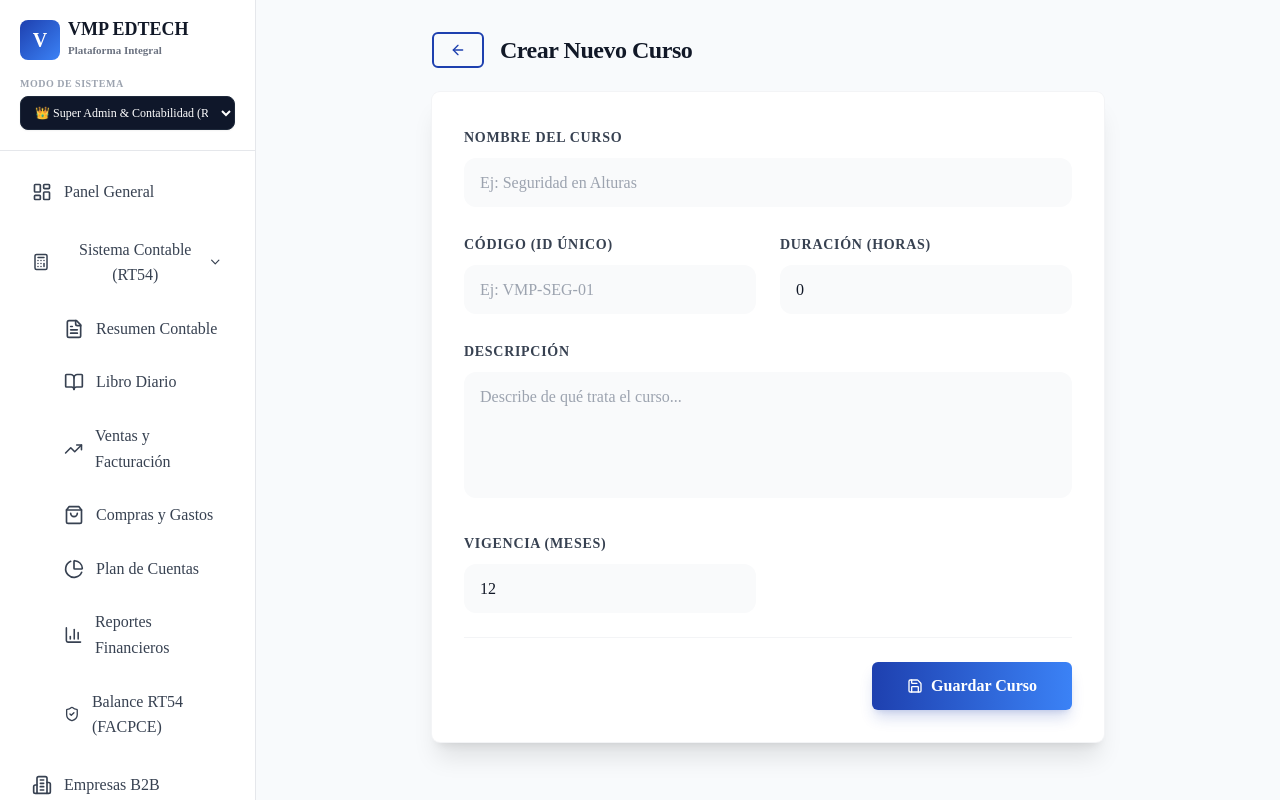
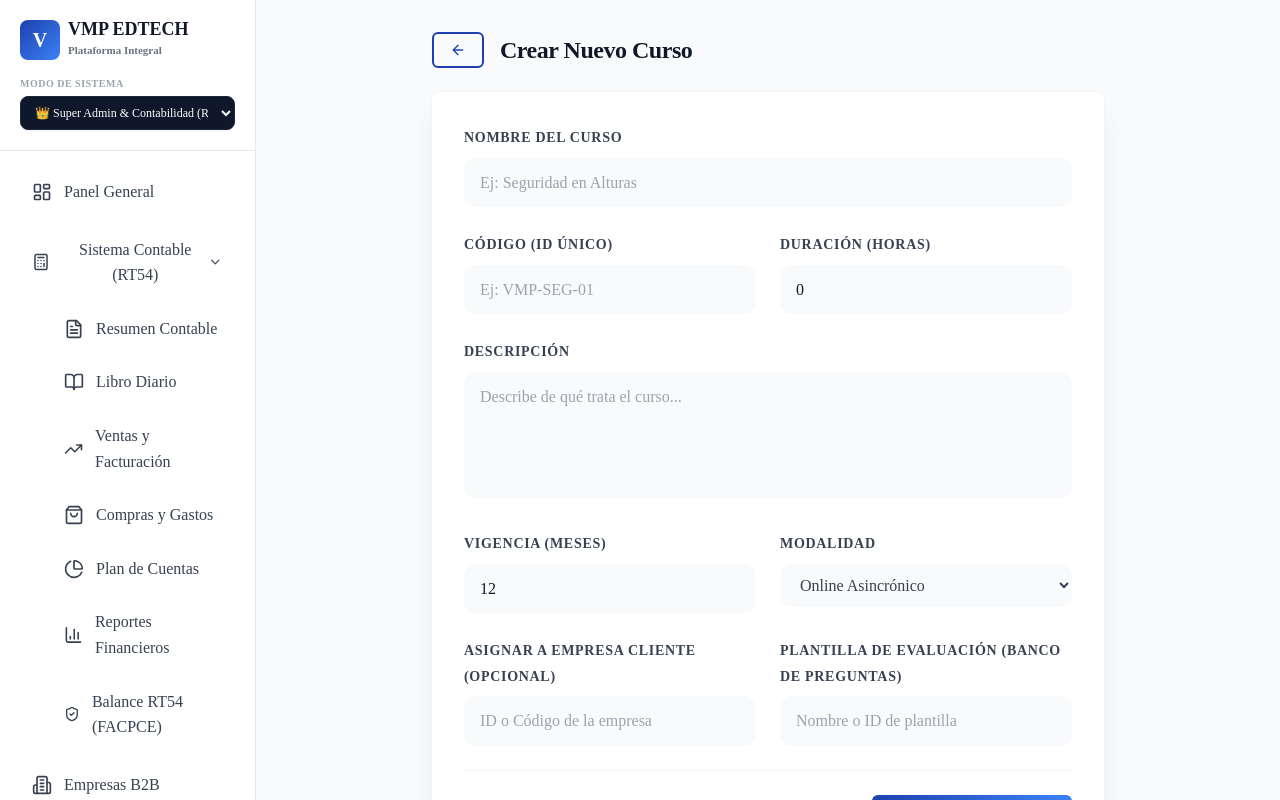
Before and after one commit to vmpedtech-26/VMP-EDTECH, a Next.js app in the folder apps/web/: page /dashboard/super/cursos/nuevo in a window 1280 px wide. Shown: the top 800 px of the page. Built offline with nearby package versions, Linux system fonts and the light colour scheme; no server answers.

Commit message:
feat: agregar Modalidad, Empresa Asignada y Plantilla de Evaluación a formulario de curso

```diff
--- a/apps/web/components/admin/CursoForm.tsx
+++ b/apps/web/components/admin/CursoForm.tsx
@@ -124,6 +124,52 @@ export function CursoForm({ initialData, onSubmit, isLoading, title }: CursoForm
                                 onChange={handleChange}
                             />
                         </div>
+
+                        <div className="space-y-2">
+                            <label className="text-sm font-bold text-gray-700 uppercase tracking-wider">
+                                Modalidad
+                            </label>
+                            <select
+                                name="modalidad"
+                                className="w-full px-4 py-3 bg-gray-50 border-none rounded-xl focus:ring-2 focus:ring-primary/20 transition-all outline-none text-gray-700"
+                                value={(formData as any).modalidad || 'online'}
+                                onChange={handleChange as any}
+                            >
+                                <option value="online">Online Asincrónico</option>
+                                <option value="presencial">Presencial</option>
+                                <option value="mixta">Semipresencial / Mixto</option>
+                            </select>
+                        </div>
+                    </div>
+
+                    <div className="grid grid-cols-1 md:grid-cols-2 gap-6">
+                        <div className="space-y-2">
+                            <label className="text-sm font-bold text-gray-700 uppercase tracking-wider">
+                                Asignar a Empresa Cliente (Opcional)
+                            </label>
+                            <input
+                                type="text"
+                                name="empresaId"
+                                className="w-full px-4 py-3 bg-gray-50 border-none rounded-xl focus:ring-2 focus:ring-primary/20 transition-all outline-none"
+                                placeholder="ID o Código de la empresa"
+                                value={(formData as any).empresaId || ''}
+                                onChange={handleChange}
+                            />
+                        </div>
+
+                        <div className="space-y-2">
+                            <label className="text-sm font-bold text-gray-700 uppercase tracking-wider">
+                                Plantilla de Evaluación (Banco de Preguntas)
+                            </label>
+                            <input
+                                type="text"
+                                name="plantillaEvaluacionId"
+                                className="w-full px-4 py-3 bg-gray-50 border-none rounded-xl focus:ring-2 focus:ring-primary/20 transition-all outline-none"
+                                placeholder="Nombre o ID de plantilla"
+                                value={(formData as any).plantillaEvaluacionId || ''}
+                                onChange={handleChange}
+                            />
+                        </div>
                     </div>
 
                     <div className="pt-6 border-t border-gray-100 flex justify-end">
```
